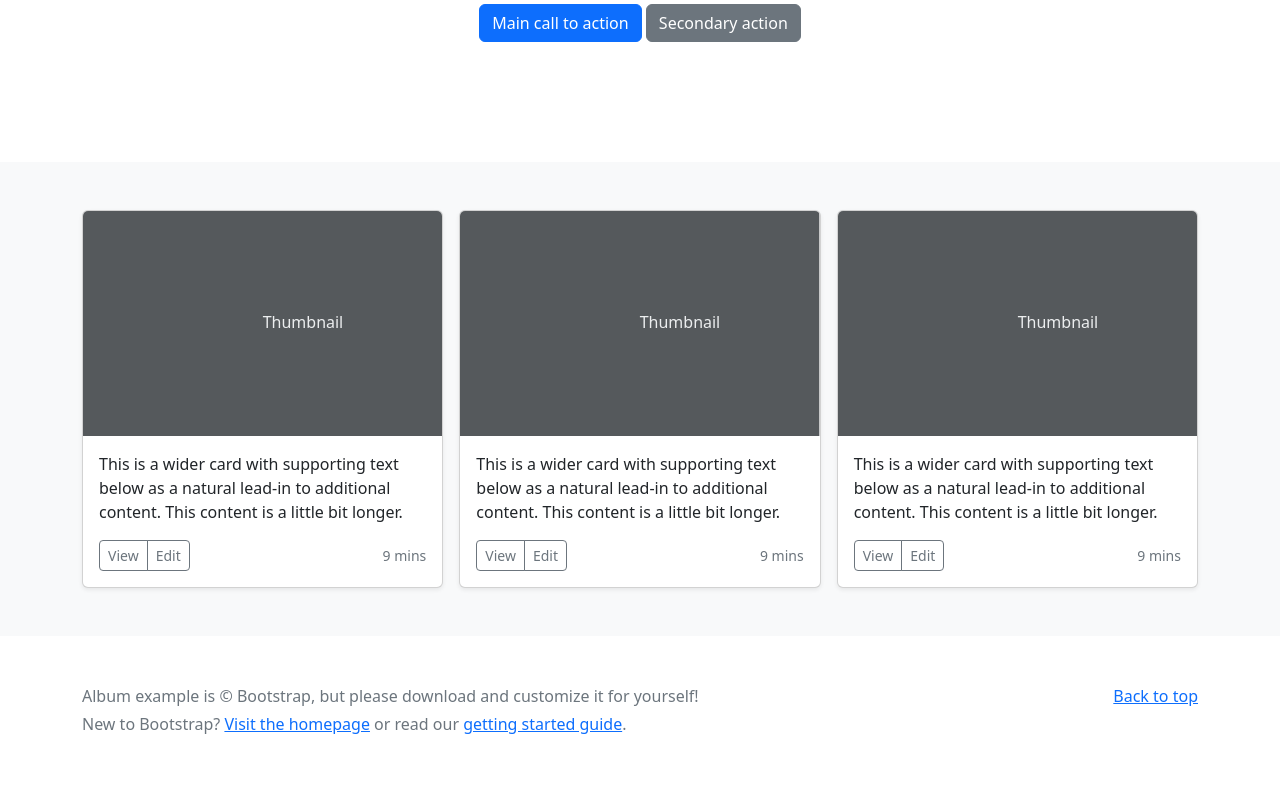
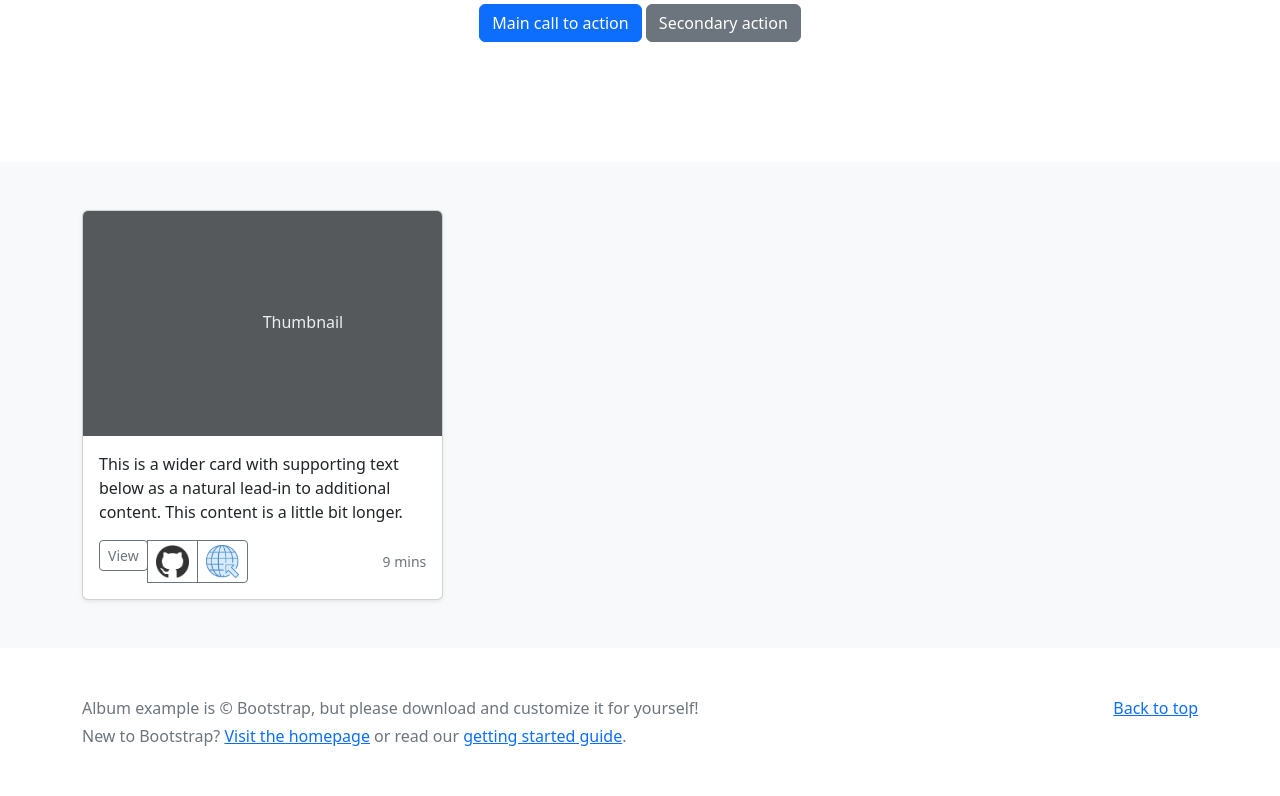
Before and after one commit to DanielHinbest/Portfolio, a Django app: page / in a window 1280 px wide. Shown: the part 318-1114 px from the top of the page. Before the commit the page ends 1052 px from the top, so only its background shows below. Run offline with Django 4.2, Linux system fonts and the light colour scheme; tables that the repository leaves empty hold one stand-in row (values such as "Sample post"); some libraries are stand-ins or nearby versions.

Commit message:
internal links added to index template

```diff
--- a/Portfolio notes.txt
+++ b/Portfolio notes.txt
@@ -7,8 +7,7 @@ Application notes:
 Username: hinbestd
 Password: oF6HfM8tQA4m
 
-What's done:
-- All CRUD implemented successfully. Ensure CRUD can only be accessed with user authentication
+- Figure out how to add external links to template
 
 Notes from LinkedIn Learning videos
 Work on sample projects
--- a/portfolio/templates/portfolio/index.html
+++ b/portfolio/templates/portfolio/index.html
@@ -1,4 +1,5 @@
 {% extends 'portfolio/base.html' %}
+{% load static %}
 {% block content %}
 <section class="py-5 text-center container">
     <div class="row py-lg-5">
@@ -17,6 +18,7 @@
     <div class="container">
 
       <div class="row row-cols-1 row-cols-sm-2 row-cols-md-3 g-3">
+        {% for post in post_list %}
         <div class="col">
           <div class="card shadow-sm">
             <svg class="bd-placeholder-img card-img-top" width="100%" height="225" xmlns="http://www.w3.org/2000/svg" role="img" aria-label="Placeholder: Thumbnail" preserveAspectRatio="xMidYMid slice" focusable="false"><title>Placeholder</title><rect width="100%" height="100%" fill="#55595c"/><text x="50%" y="50%" fill="#eceeef" dy=".3em">Thumbnail</text></svg>
@@ -25,48 +27,23 @@
               <p class="card-text">This is a wider card with supporting text below as a natural lead-in to additional content. This content is a little bit longer.</p>
               <div class="d-flex justify-content-between align-items-center">
                 <div class="btn-group">
-                  <button type="button" class="btn btn-sm btn-outline-secondary">View</button>
-                  <button type="button" class="btn btn-sm btn-outline-secondary">Edit</button>
+                  <a href="{% url 'portfolio:view_post' post.id %}"><button type="button" class="btn btn-sm btn-outline-secondary">View</button></a>
+                  {% if user.is_authenticated %}
+                  <a href="{% url 'portfolio:edit_post' post.id %}"><button type="button" class="btn btn-sm btn-outline-secondary">Edit</button></a>
+                  {% endif %}
+                  {% if post.source_code_url != Null %}
+                  <button type="button" class="btn btn-sm btn-outline-secondary"><img width="33" height="33" src="{% static 'portfolio/images/github.png' %}" alt="View on GitHub"/></button>
+                  {% endif %}
+                  {% if post.website_url != Null %}
+                  <button type="button" class="btn btn-sm btn-outline-secondary"><img width="33" height="33" src="{% static 'portfolio/images/website.png' %}" alt="View website"/></button>
+                  {% endif %}
                 </div>
                 <small class="text-muted">9 mins</small>
               </div>
             </div>
           </div>
         </div>
-
-        <div class="col">
-            <div class="card shadow-sm">
-              <svg class="bd-placeholder-img card-img-top" width="100%" height="225" xmlns="http://www.w3.org/2000/svg" role="img" aria-label="Placeholder: Thumbnail" preserveAspectRatio="xMidYMid slice" focusable="false"><title>Placeholder</title><rect width="100%" height="100%" fill="#55595c"/><text x="50%" y="50%" fill="#eceeef" dy=".3em">Thumbnail</text></svg>
-
-              <div class="card-body">
-                <p class="card-text">This is a wider card with supporting text below as a natural lead-in to additional content. This content is a little bit longer.</p>
-                <div class="d-flex justify-content-between align-items-center">
-                  <div class="btn-group">
-                    <button type="button" class="btn btn-sm btn-outline-secondary">View</button>
-                    <button type="button" class="btn btn-sm btn-outline-secondary">Edit</button>
-                  </div>
-                  <small class="text-muted">9 mins</small>
-                </div>
-              </div>
-            </div>
-          </div>
-
-          <div class="col">
-            <div class="card shadow-sm">
-              <svg class="bd-placeholder-img card-img-top" width="100%" height="225" xmlns="http://www.w3.org/2000/svg" role="img" aria-label="Placeholder: Thumbnail" preserveAspectRatio="xMidYMid slice" focusable="false"><title>Placeholder</title><rect width="100%" height="100%" fill="#55595c"/><text x="50%" y="50%" fill="#eceeef" dy=".3em">Thumbnail</text></svg>
-
-              <div class="card-body">
-                <p class="card-text">This is a wider card with supporting text below as a natural lead-in to additional content. This content is a little bit longer.</p>
-                <div class="d-flex justify-content-between align-items-center">
-                  <div class="btn-group">
-                    <button type="button" class="btn btn-sm btn-outline-secondary">View</button>
-                    <button type="button" class="btn btn-sm btn-outline-secondary">Edit</button>
-                  </div>
-                  <small class="text-muted">9 mins</small>
-                </div>
-              </div>
-            </div>
-          </div>
+        {% endfor %}
       </div>
     </div>
   </div>
```
Also changed, not shown: portfolio/static/portfolio/images/default_thumbnail.png (added), portfolio/static/portfolio/images/github.png (added), portfolio/static/portfolio/images/website.png (added).
